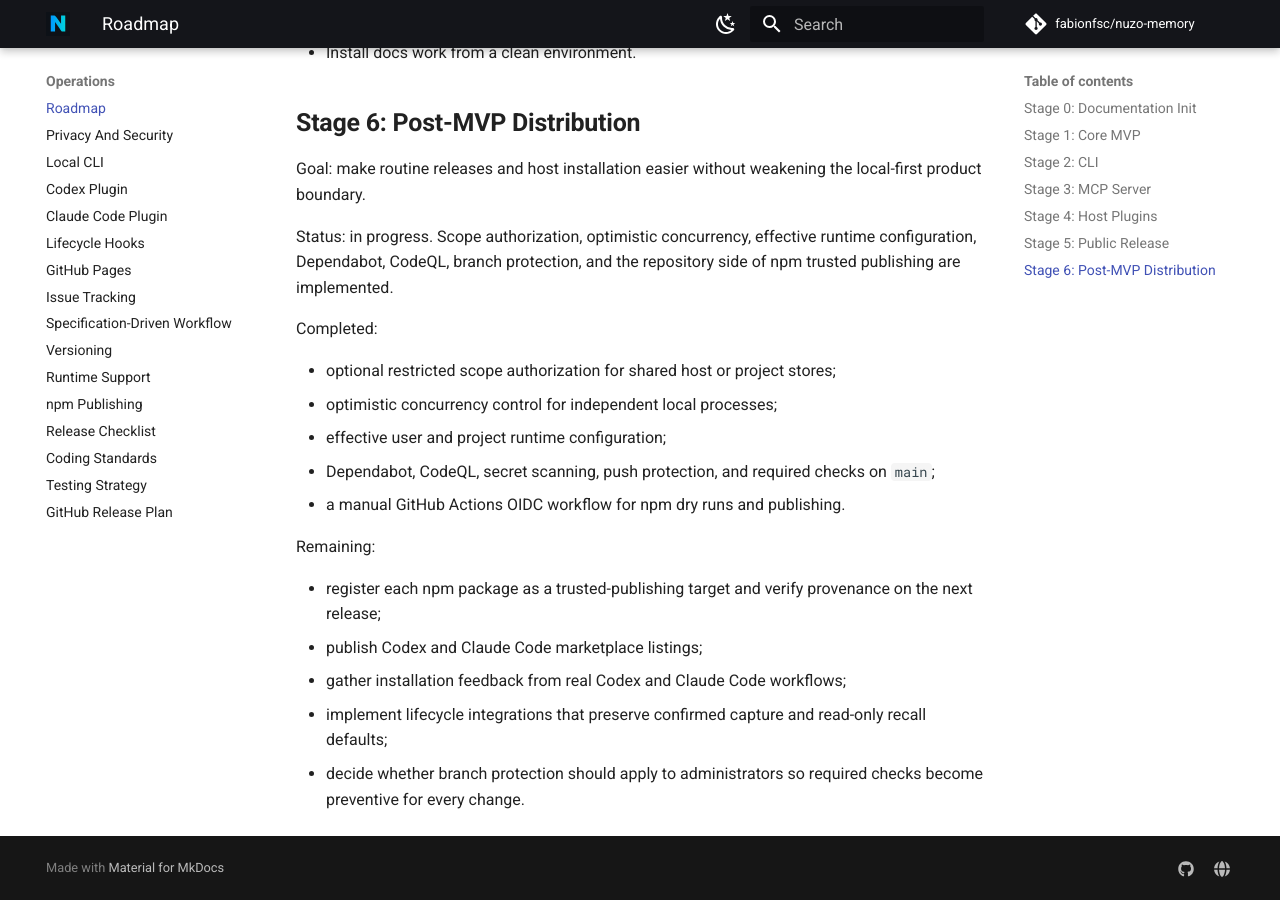
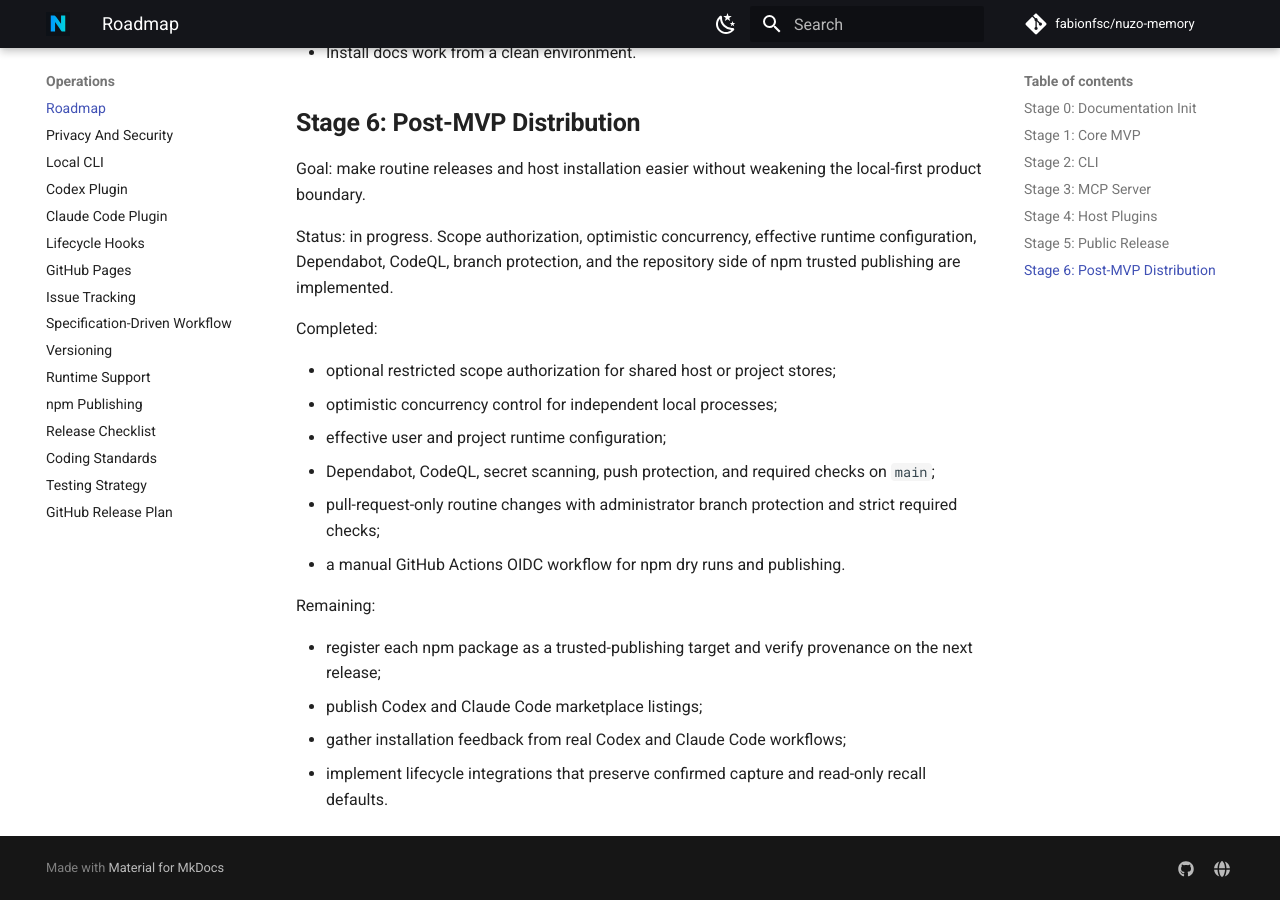
Before and after one commit to fabionfsc/nuzo-memory, an MkDocs documentation site: the page built from docs/operations/roadmap.md, in a window 1280 px wide and 900 px high, scrolled down 4114 px. Built offline with MkDocs 1.6.1 and Material for MkDocs 9.7.7, drawn with Linux system fonts in a browser that asks for light colours; comment, search, counter and statistics services are not loaded.

Commit message:
docs: refresh roadmap protection status
Moves administrator branch protection into completed post-MVP work and removes stale remaining-work wording.

```diff
--- a/docs/operations/roadmap.md
+++ b/docs/operations/roadmap.md
@@ -167,6 +167,8 @@
 - effective user and project runtime configuration;
 - Dependabot, CodeQL, secret scanning, push protection, and required checks on
   `main`;
+- pull-request-only routine changes with administrator branch protection and
+  strict required checks;
 - a manual GitHub Actions OIDC workflow for npm dry runs and publishing.
 
 Remaining:
@@ -176,6 +178,4 @@
 - publish Codex and Claude Code marketplace listings;
 - gather installation feedback from real Codex and Claude Code workflows;
 - implement lifecycle integrations that preserve confirmed capture and
-  read-only recall defaults;
-- decide whether branch protection should apply to administrators so required
-  checks become preventive for every change.
+  read-only recall defaults.
```
